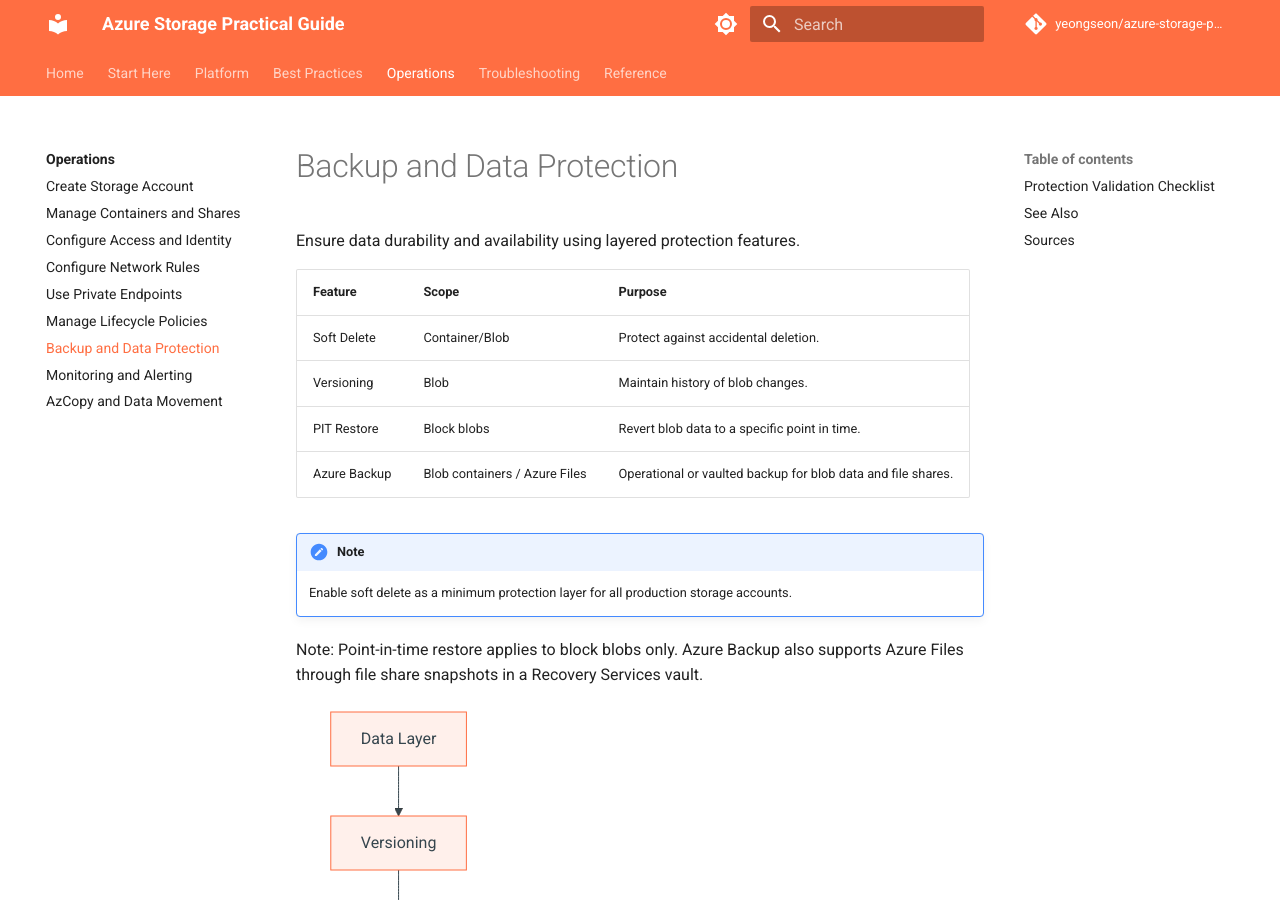
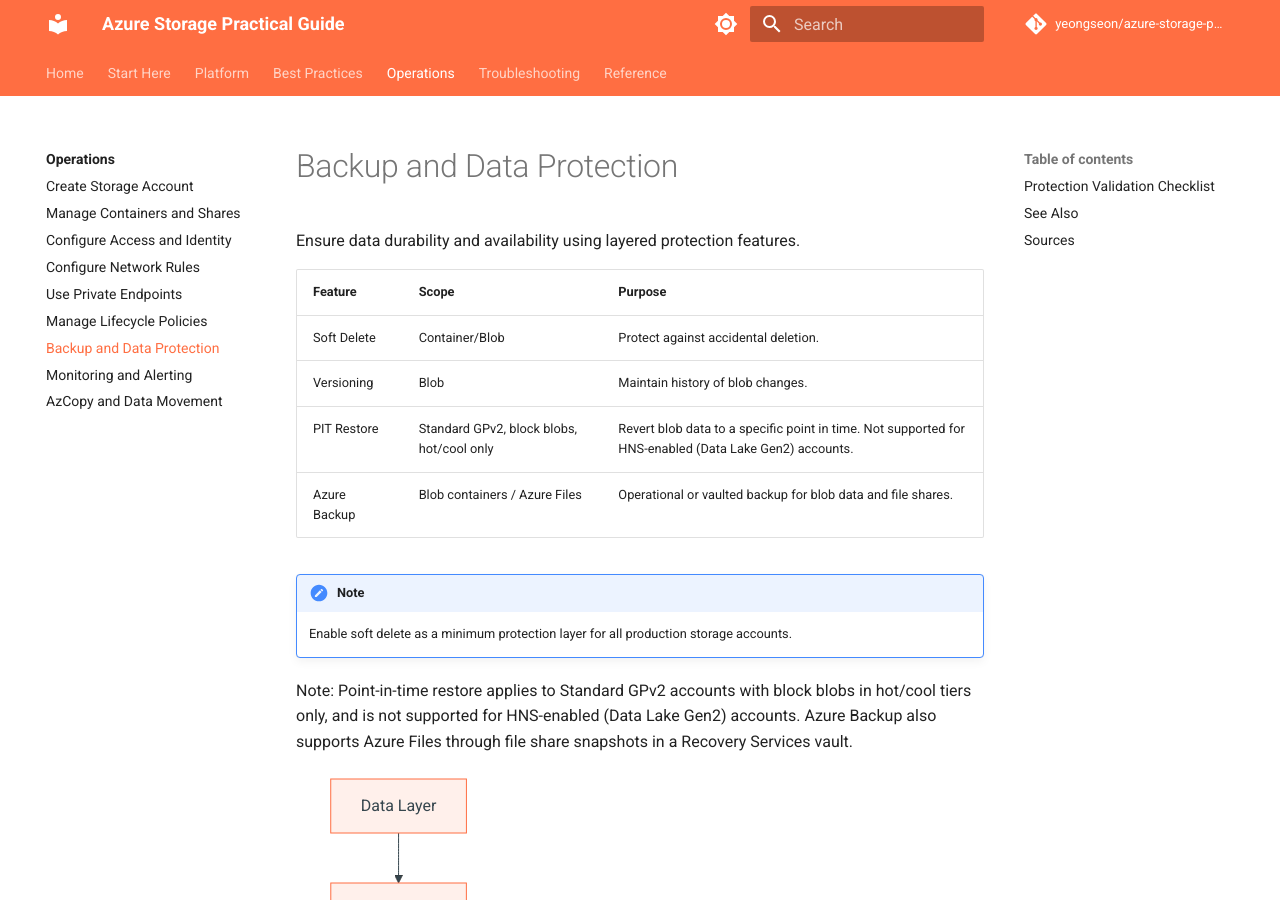
Before and after one commit to yeongseon/azure-storage-practical-guide, an MkDocs documentation site: the page built from docs/operations/backup-and-data-protection.md, in a window 1280 px wide and 900 px high. Built offline with MkDocs 1.6.1 and Material for MkDocs 9.7.7, drawn with Linux system fonts in a browser that asks for light colours; comment, search, counter and statistics services are not loaded.

Commit message:
fix: add PITR constraints - standard GPv2, hot/cool only, no HNS
Point-in-time restore only works for:
- Standard GPv2 accounts (not premium)
- Block blobs in hot/cool tier (not cold/archive)
- Not supported on HNS-enabled (Data Lake Gen2) accounts

````diff
--- a/docs/operations/backup-and-data-protection.md
+++ b/docs/operations/backup-and-data-protection.md
@@ -6,13 +6,13 @@
 |---------|-------|---------|
 | Soft Delete | Container/Blob | Protect against accidental deletion. |
 | Versioning | Blob | Maintain history of blob changes. |
-| PIT Restore | Block blobs | Revert blob data to a specific point in time. |
+| PIT Restore | Standard GPv2, block blobs, hot/cool only | Revert blob data to a specific point in time. Not supported for HNS-enabled (Data Lake Gen2) accounts. |
 | Azure Backup | Blob containers / Azure Files | Operational or vaulted backup for blob data and file shares. |
 
 !!! note
     Enable soft delete as a minimum protection layer for all production storage accounts.
 
-Note: Point-in-time restore applies to block blobs only. Azure Backup also supports Azure Files through file share snapshots in a Recovery Services vault.
+Note: Point-in-time restore applies to Standard GPv2 accounts with block blobs in hot/cool tiers only, and is not supported for HNS-enabled (Data Lake Gen2) accounts. Azure Backup also supports Azure Files through file share snapshots in a Recovery Services vault.
 
 ```mermaid
 graph TD
````
Also changed, not shown: docs/troubleshooting/data-protection-and-recovery-issues.md (+1 -1 lines).
